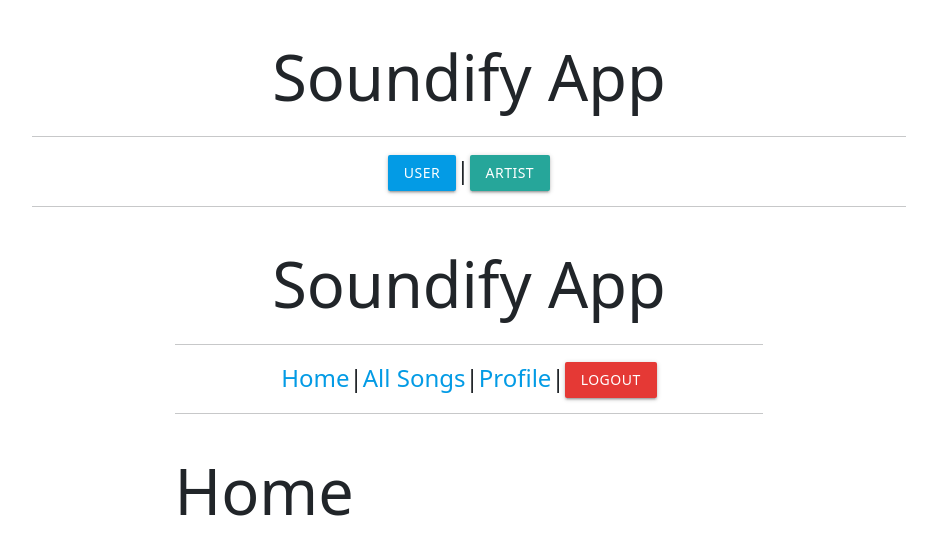
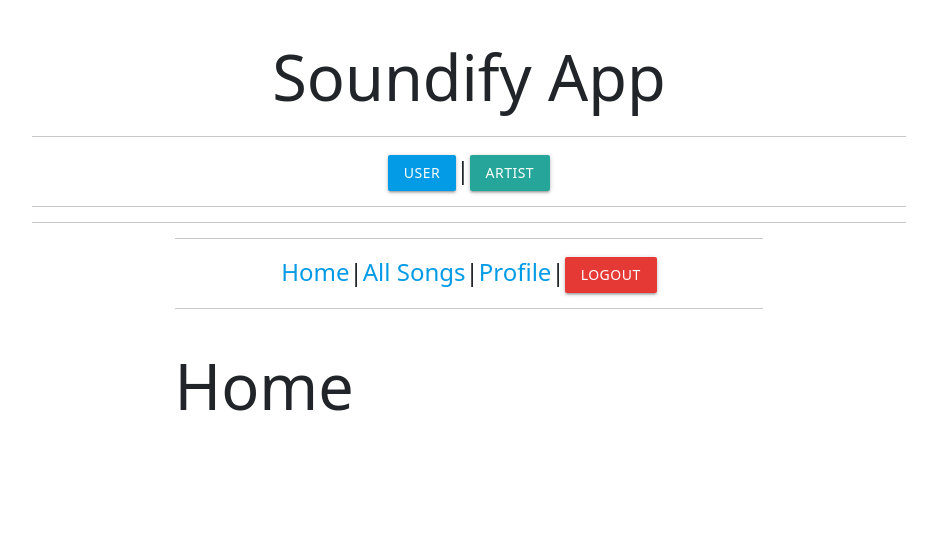
Before and after one commit to AjinkyaChavan9/SoundifyBackendSpringBoot, a React (Vite) app in the folder soundify_frontend/: page /user in a window 1280 px wide. Shown: the top 554 px of the page, without its empty margins (171-1108 px from the left). Built offline with nearby package versions, Linux system fonts and the light colour scheme.

Commit message:
artist user components created

```diff
--- a/soundify_frontend/src/components/Landing.jsx
+++ b/soundify_frontend/src/components/Landing.jsx
@@ -4,10 +4,12 @@ import Header from "./Header";
 import { Link, Outlet, Route, Routes } from 'react-router-dom';
 import { useNavigate } from 'react-router-dom';
 import NotFound from "./NotFound";
+import { useState } from "react";
 
 function Landing() {
 
 	var navigate = useNavigate();
+	const [selectedRole, setSelectedRole] = useState(null);
 
 	var UserLanding = () => {
 		// debugger;
@@ -18,23 +20,44 @@ function Landing() {
 		navigate("/artist");
 	}
 
+	const renderComponent = () => {
+        if (selectedRole === "user") {
+            return <UserLandingComponent />;
+        } else if (selectedRole === "artist") {
+            return <ArtistLandingComponent />;
+        }
+        return null;
+    };
+
 	return (
 
 		<div className='container'>
 			<Header></Header>
 			<hr></hr>
 			<div style={{ fontSize: "x-large", textAlign: "center" }}>
-
-
-				<><button className='btn waves-effect waves-light #e53935 light-blue darken-1 '
-					onClick={UserLanding}>User</button>|
-					<button className='btn waves-effect waves-light '
-						onClick={ArtistLanding}>Artist</button> </>
-
-
+                <button
+                    className='btn waves-effect waves-light #e53935 light-blue darken-1'
+                    onClick={() => setSelectedRole("user")}
+                >
+                    User
+                </button>
+                |
+                <button
+                    className='btn waves-effect waves-light'
+                    onClick={() => setSelectedRole("artist")}
+                >
+                    Artist
+                </button>
             </div>
 
             <hr></hr>
+            <div>
+                {selectedRole === "user" && <UserLandingComponent />}
+                {selectedRole === "artist" && <ArtistLandingComponent />}
+            </div>
+
+			<hr></hr>
+			{/* {renderComponent()} */}
 			<Routes>
 				<Route path="/" element={<Outlet />}>
 					<Route path="/user" element={<UserLandingComponent />} />
--- a/soundify_frontend/src/components/User/UserLanding.jsx
+++ b/soundify_frontend/src/components/User/UserLanding.jsx
@@ -57,7 +57,7 @@ function UserLanding() {
     }
     return (
         <div className='container'>
-            <Header></Header>
+            {/* <Header></Header> */}
             <hr></hr>
             <div style={{ fontSize: "x-large", textAlign: "center" }}>
 
```
Lines whose indentation alone changed are shown as unchanged.
